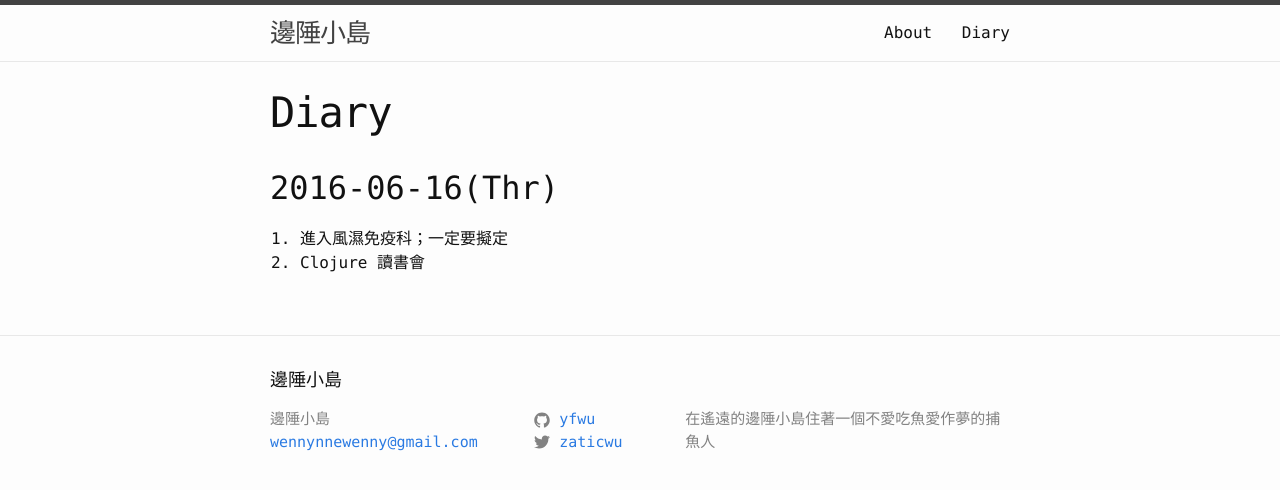
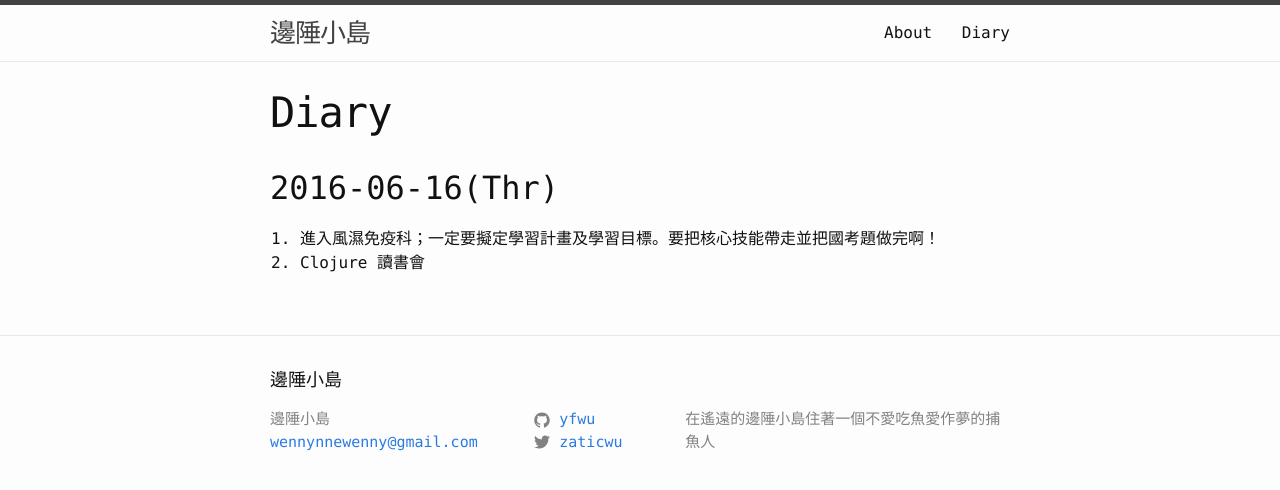
Before and after one commit to algaebrown/yfwu.github.io, a Jekyll site: the page built from diary.md, in a window 1280 px wide. Shown: the top 490 px of the page. Built offline with Jekyll 4.4.1, drawn with Linux system fonts in a browser that asks for light colours.

Commit message:
Update diary.md

```diff
--- a/diary.md
+++ b/diary.md
@@ -4,5 +4,5 @@ layout: page
 ---
 
 ## 2016-06-16(Thr)
-1. 進入風濕免疫科；一定要擬定
+1. 進入風濕免疫科；一定要擬定學習計畫及學習目標。要把核心技能帶走並把國考題做完啊！
 2. Clojure 讀書會
```
